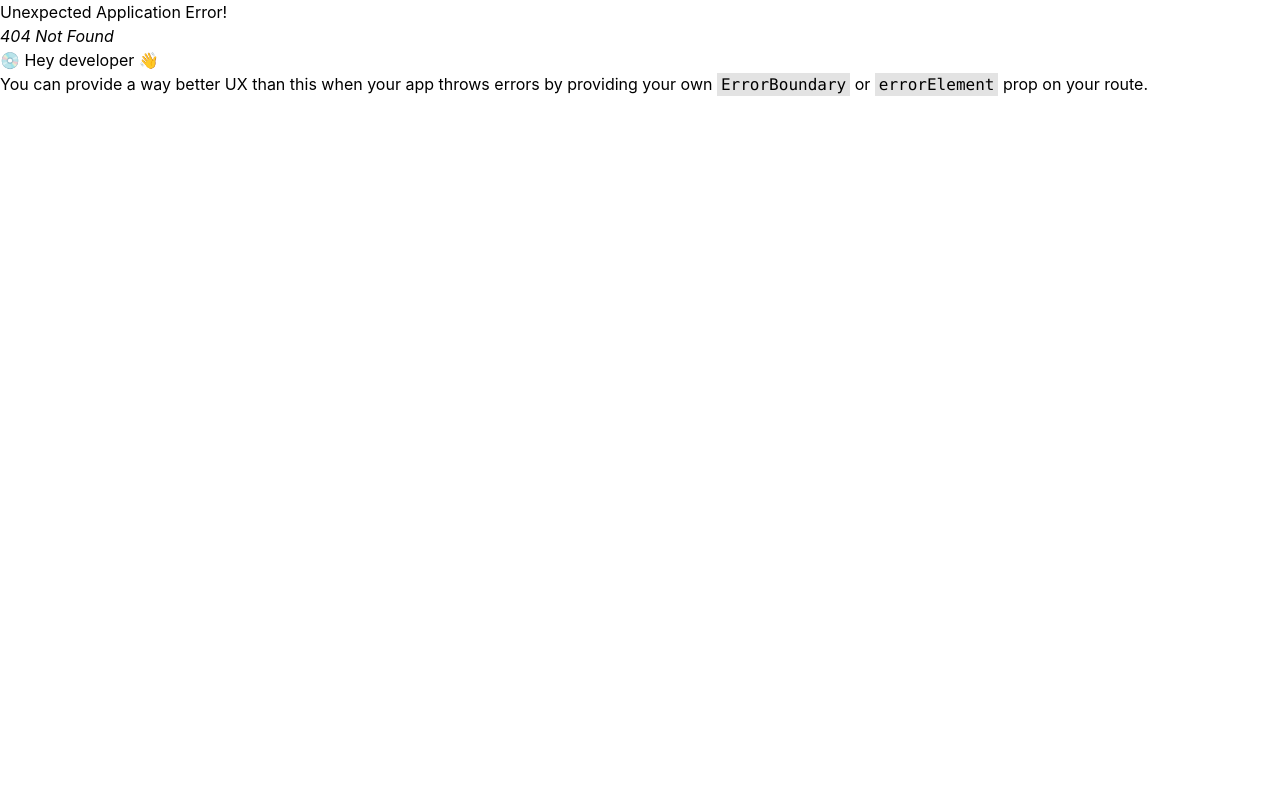
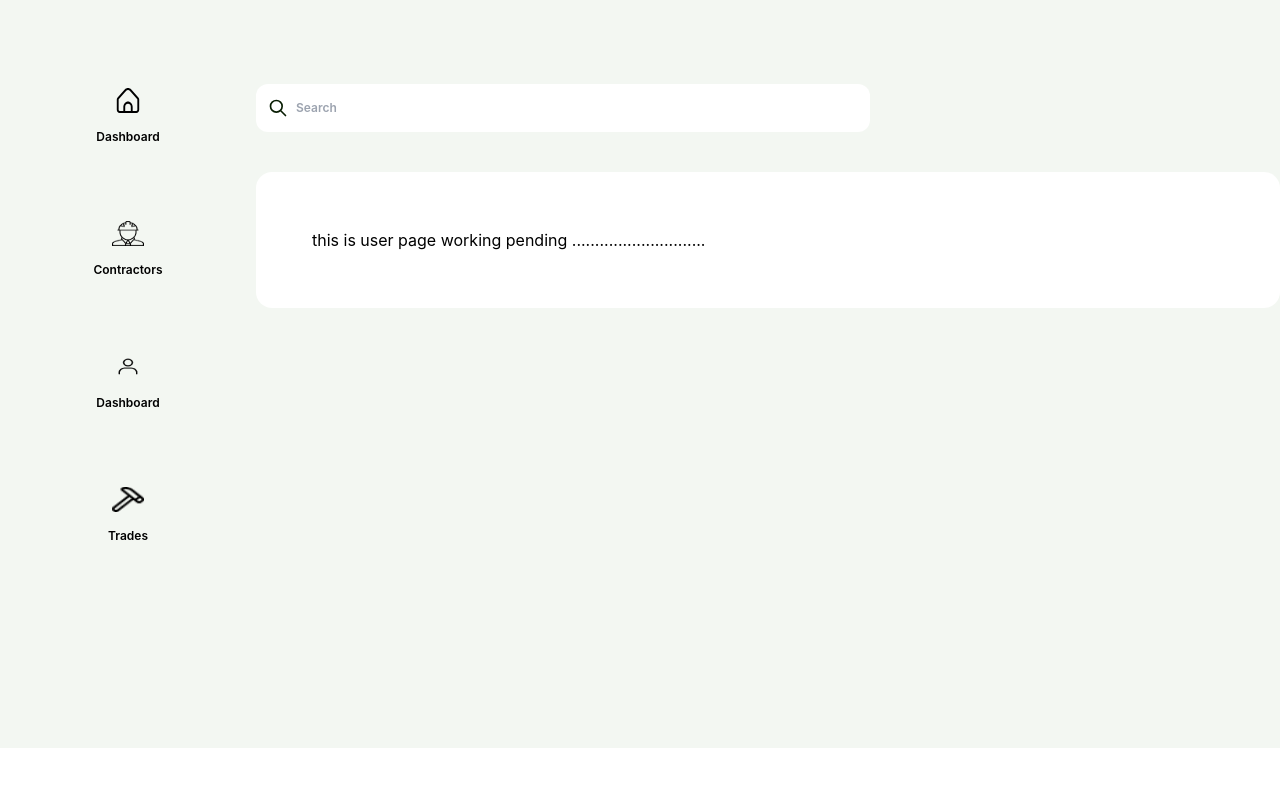
Before and after one commit to arjun1571/super-admin-dashbord1, a React (Create React App) app: page /user in a window 1280 px wide. Before the commit this address had no page. Shown: the top 786 px of the page. Built offline with nearby package versions, Linux system fonts and the light colour scheme.

Commit message:
user and tredad page creation done and routing create

```diff
--- /dev/null
+++ b/src/Component/Trades/Trades.js
@@ -0,0 +1,11 @@
+import React from 'react';
+
+const Trades = () => {
+    return (
+        <div className="p-5 lg:p-14 mt-10 bg-[#FFF] rounded-2xl">
+
+      </div>
+    );
+};
+
+export default Trades;
--- /dev/null
+++ b/src/Component/User/User.js
@@ -0,0 +1,11 @@
+import React from 'react';
+
+const User = () => {
+    return (
+        <div className="p-5 lg:p-14 mt-10 bg-[#FFF] rounded-2xl">
+            <h1>this is user page working pending .............................</h1>
+        </div>
+    );
+};
+
+export default User;
--- a/src/LayOut/Main.js
+++ b/src/LayOut/Main.js
@@ -1,8 +1,11 @@
 import React from 'react';
 import menuHome from "../asset/home-menu.svg";
+import person from "../asset/person 2.png";
+import Teads from "../asset/hammer (1) 3.png";
 import Enginer from "../asset/engineer.png";
 import { SearchIcon } from "@heroicons/react/outline";
 import { Link, Outlet } from 'react-router-dom';
+
 
 
 const Main = () => {
@@ -30,14 +33,24 @@ const Main = () => {
           <p className="text-xs font-semibold mt-1">Contractors</p>
         </div>
         </Link>
-        <Link >
+        <Link to={"/user"}>
         <div className="flex flex-col items-center">
           <img
             className="w-[56px] h-[49px] hover:bg-[#3F8825] rounded-xl p-3  hover:bg-opacity-[31%]"
-            src={menuHome}
-            alt="users"
+            src={person}
+            alt="dashboard"
           />
-          <p className="text-xs font-semibold mt-1">Users</p>
+          <p className="text-xs font-semibold mt-1">Dashboard</p>
+        </div>
+        </Link>
+        <Link to={"/trades"}>
+        <div className="flex flex-col items-center  lg:my-16">
+          <img
+            className="w-[56px] h-[49px] hover:bg-[#3F8825] rounded-xl p-3  hover:bg-opacity-[31%]"
+            src={Teads}
+            alt="contractors"
+          />
+          <p className="text-xs font-semibold mt-1">Trades</p>
         </div>
         </Link>
       </div>
```
Also changed, not shown: src/Routes/Router.js (+10 -0 lines), src/asset/hammer (1) 3.png (added), src/asset/person 2.png (added).
